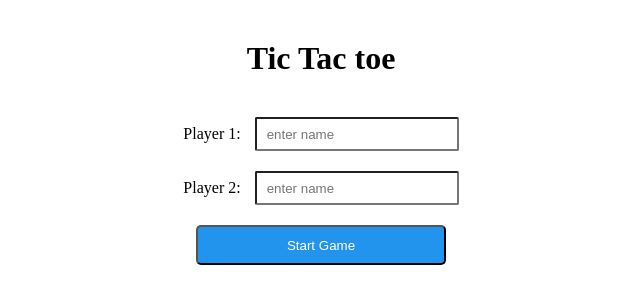
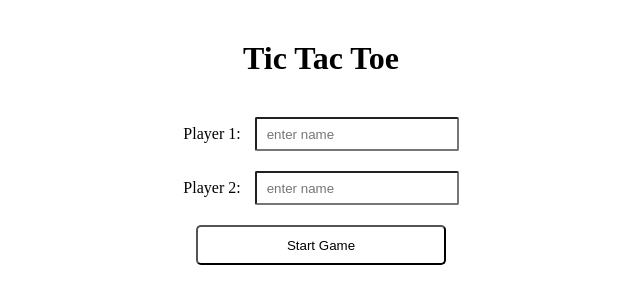
Before and after one commit to acciojob/tictactoe-Kiruthigadurairaj, a website: page main.html in a window 1280 px wide. Shown: the whole page, without its empty margins (319-959 px from the left). Drawn offline with Linux system fonts and the light colour scheme.

Commit message:
created a submission

```diff
--- a/main.html
+++ b/main.html
@@ -9,7 +9,7 @@
 
 <body class="container">
 	<!-- the entire body must be written by student -->
-	<h1>Tic Tac toe</h1>
+	<h1>Tic Tac Toe</h1>
  <div id="input-cont">
 <label for="player1">Player 1: </label>
         <input type="text" id="player1"  placeholder="enter name" required><br>
--- a/styles.css
+++ b/styles.css
@@ -19,8 +19,8 @@ h1{
 #input-cont > button {
   height: 40px;
   border-radius: 5px;
-  background-color: #2294ED;
-  color: white;
+  background-color: white;
+  color: black;
   width: 250px;
 }
 #input-cont > input {
```
